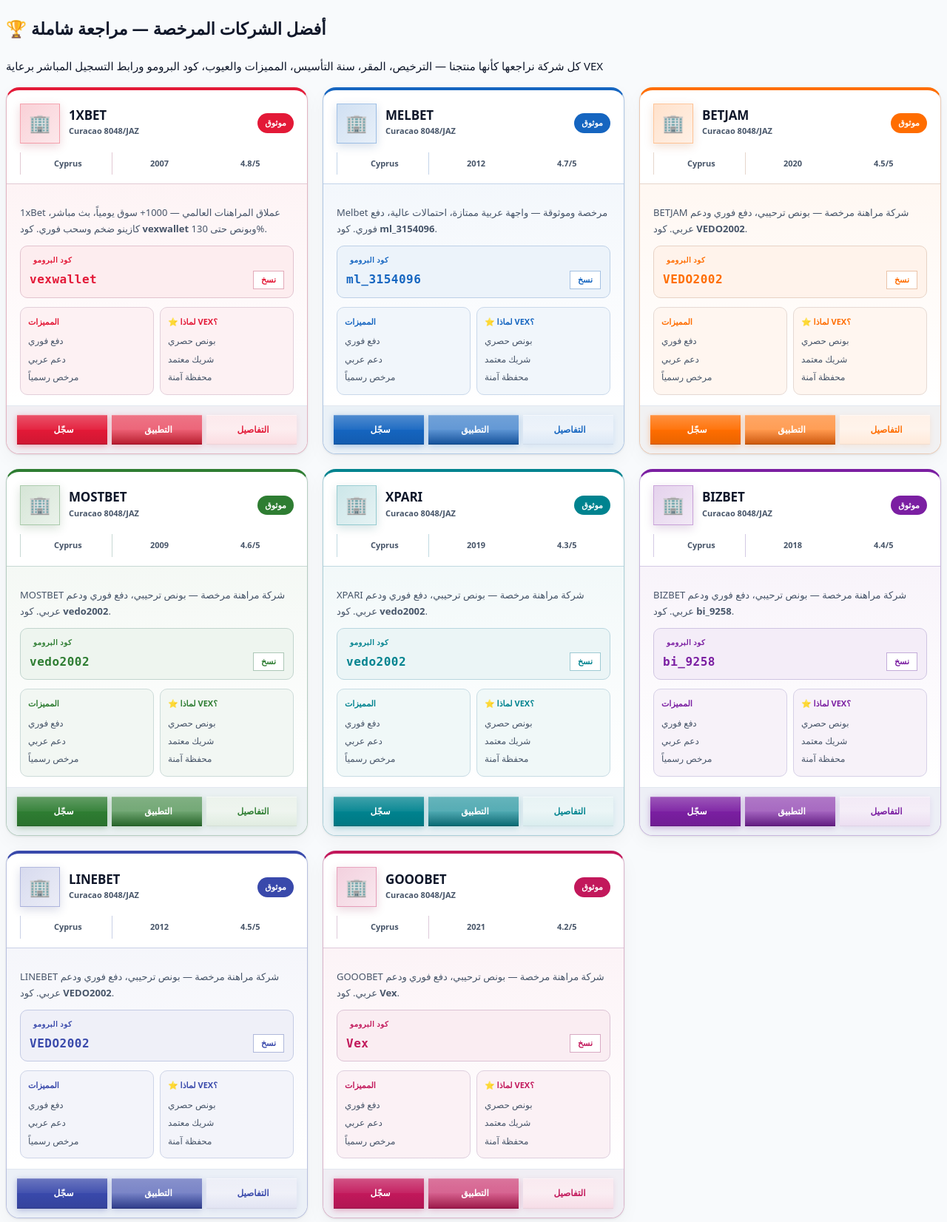
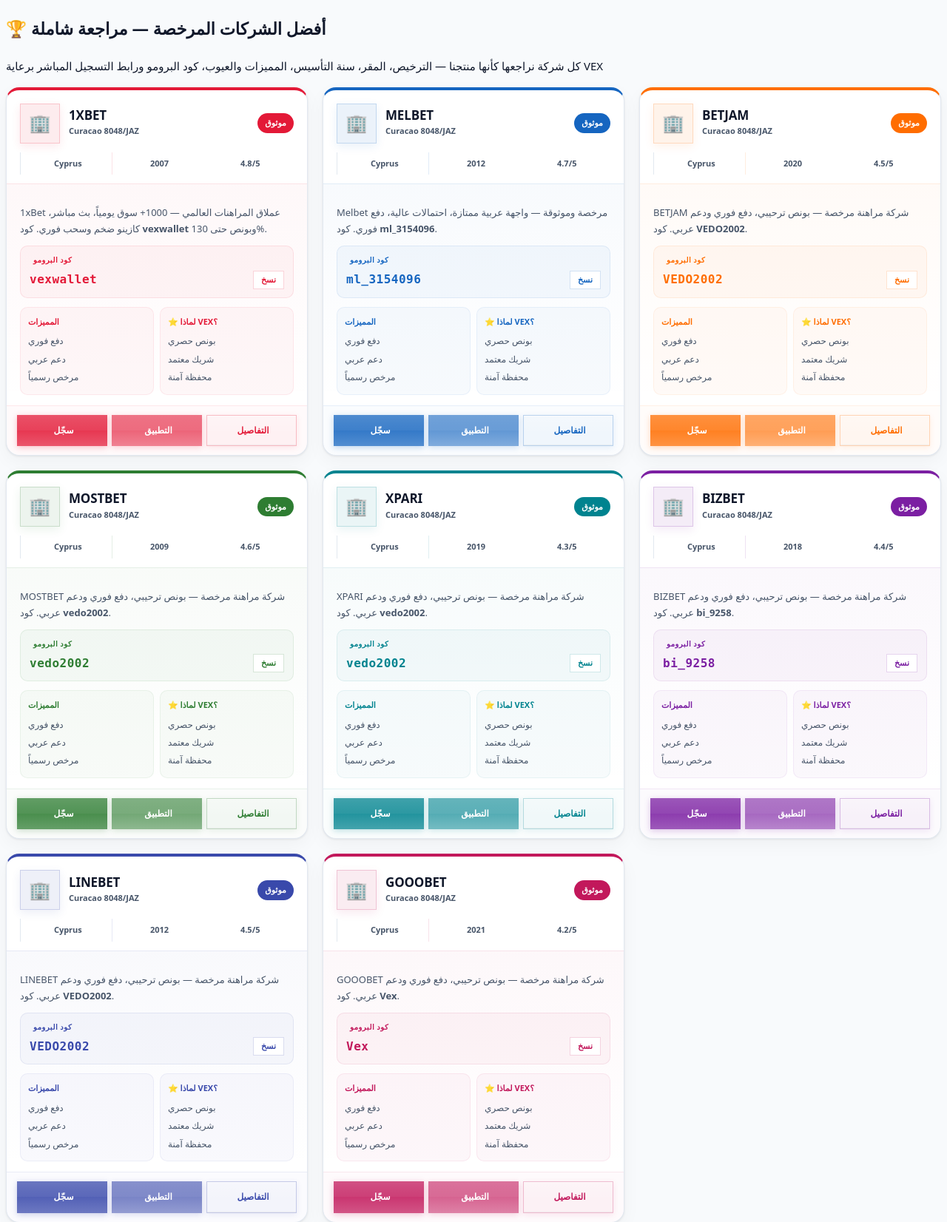
Before and after one commit to duxexch/boterx, a Flask app: page / in a window 1280 px wide. Shown: the part 420-2072 px from the top of the page at 74% size. Run offline with Flask 3, Linux system fonts and the light colour scheme; some libraries are stand-ins or nearby versions.

Commit message:
fix: use direct inline hex colors per company card instead of CSS variables

```diff
--- a/dashboard/templates/landing.html
+++ b/dashboard/templates/landing.html
@@ -1503,43 +1503,36 @@ body{font-family:'Cairo',system-ui,sans-serif;background:var(--bg);color:var(--t
 .section h2{font-size:1.6rem;font-weight:900;margin-bottom:8px;line-height:1.3;letter-spacing:-.01em}
 .section .sub{color:var(--muted);font-size:14px;margin-bottom:18px;line-height:1.7}
 
-/* ===== COMPANY CARDS - DISTINCT COLORS ===== */
+/* ===== COMPANY CARDS ===== */
 .comp-grid{display:grid;grid-template-columns:repeat(auto-fill,minmax(320px,1fr));gap:20px}
-.comp-card{position:relative;background:var(--surface);border:1px solid color-mix(in srgb,var(--card-accent,var(--green)) 25%,var(--border));border-radius:18px;overflow:hidden;display:flex;flex-direction:column;box-shadow:var(--shadow);transition:all .25s cubic-bezier(.4,0,.2,1);border-top:4px solid var(--card-accent,var(--green))}
-.comp-card:hover{transform:translateY(-6px);box-shadow:0 16px 40px color-mix(in srgb,var(--card-accent,var(--green)) 15%,rgba(0,0,0,.10));border-color:var(--card-accent,var(--green))}
-
-/* Card Header */
+.comp-card{position:relative;background:var(--surface);border:1px solid var(--border);border-radius:18px;overflow:hidden;display:flex;flex-direction:column;box-shadow:var(--shadow);transition:all .25s cubic-bezier(.4,0,.2,1);border-top:4px solid var(--card-accent,var(--green))}
+.comp-card:hover{transform:translateY(-6px);box-shadow:0 16px 40px rgba(0,0,0,.10)}
+
 .comp-head{display:flex;gap:12px;padding:18px 18px 12px;align-items:center}
-.comp-icon{width:52px;height:52px;border-radius:0;background:linear-gradient(135deg,color-mix(in srgb,var(--card-accent,var(--green)) 20%,transparent),color-mix(in srgb,var(--card-accent,var(--green)) 10%,transparent));border:1.5px solid color-mix(in srgb,var(--card-accent,var(--green)) 30%,transparent);display:flex;align-items:center;justify-content:center;font-size:24px;overflow:hidden;flex-shrink:0;box-shadow:0 4px 12px color-mix(in srgb,var(--card-accent,var(--green)) 12%,rgba(0,0,0,.06))}
+.comp-icon{width:52px;height:52px;border-radius:0;border:1.5px solid;display:flex;align-items:center;justify-content:center;font-size:24px;overflow:hidden;flex-shrink:0}
 .comp-icon img{width:100%;height:100%;object-fit:cover}
 .comp-head-info{flex:1;min-width:0}
 .comp-name{font-weight:900;font-size:17px;line-height:1.2;color:var(--text);letter-spacing:-.01em}
 .comp-license{font-size:11px;color:var(--muted);margin-top:2px;font-weight:600}
-.badge{font-size:11px;padding:4px 10px;border-radius:999px;background:var(--card-accent,var(--green));color:#fff;border:none;font-weight:800;flex-shrink:0}
-
-/* Stats Row */
-.comp-stats{display:flex;gap:0;padding:0 18px 12px;border-bottom:1px solid color-mix(in srgb,var(--card-accent,var(--green)) 15%,var(--border))}
+.badge{font-size:11px;padding:4px 10px;border-radius:999px;border:none;font-weight:800;flex-shrink:0}
+
+.comp-stats{display:flex;gap:0;padding:0 18px 12px;border-bottom:1px solid var(--border)}
 .comp-stat{flex:1;display:flex;align-items:center;justify-content:center;gap:5px;font-size:11px;color:var(--muted);padding:6px 0;font-weight:600}
-.comp-stat i{font-size:10px;color:var(--card-accent,var(--green))}
-.comp-stat:not(:last-child){border-left:1px solid color-mix(in srgb,var(--card-accent,var(--green)) 15%,var(--border))}
-
-/* Card Body */
-.comp-body{padding:14px 18px;flex:1;background:linear-gradient(180deg,color-mix(in srgb,var(--card-accent,var(--green)) 5%,transparent),transparent)}
+.comp-stat:not(:last-child){border-left:1px solid var(--border)}
+
+.comp-body{padding:14px 18px;flex:1}
 .comp-desc{font-size:13px;color:var(--muted);line-height:1.7;margin-bottom:12px}
 
-/* Promo Code */
-.comp-promo{background:color-mix(in srgb,var(--card-accent,var(--green)) 8%,var(--surface));border:1px solid color-mix(in srgb,var(--card-accent,var(--green)) 18%,var(--border));border-radius:10px;padding:10px 12px;margin-bottom:12px}
-.comp-promo-label{font-size:10px;color:var(--card-accent,var(--green));font-weight:700;text-transform:uppercase;letter-spacing:.5px;margin-bottom:4px;display:flex;align-items:center;gap:5px}
-.comp-promo-label i{color:var(--card-accent,var(--green))}
+.comp-promo{border:1px solid;border-radius:10px;padding:10px 12px;margin-bottom:12px}
+.comp-promo-label{font-size:10px;font-weight:700;text-transform:uppercase;letter-spacing:.5px;margin-bottom:4px;display:flex;align-items:center;gap:5px}
 .comp-promo-code{display:flex;align-items:center;justify-content:space-between;gap:8px}
-.comp-promo-code code{font-size:16px;font-weight:900;color:var(--card-accent,var(--green));letter-spacing:.5px}
-.copy-btn{background:var(--surface);border:1.5px solid color-mix(in srgb,var(--card-accent,var(--green)) 30%,var(--border));border-radius:0;padding:5px 10px;cursor:pointer;font-size:11px;font-weight:700;color:var(--card-accent,var(--green));transition:all .15s;font-family:'Cairo',sans-serif}
-.copy-btn:hover{background:var(--card-accent,var(--green));border-color:var(--card-accent,var(--green));color:#fff}
-
-/* Pros/Cons */
+.comp-promo-code code{font-size:16px;font-weight:900;letter-spacing:.5px}
+.copy-btn{background:var(--surface);border:1.5px solid;border-radius:0;padding:5px 10px;cursor:pointer;font-size:11px;font-weight:700;transition:all .15s;font-family:'Cairo',sans-serif}
+.copy-btn:hover{color:#fff!important}
+
 .pros-cons{display:grid;grid-template-columns:1fr 1fr;gap:8px}
-.pros-cons div{background:color-mix(in srgb,var(--card-accent,var(--green)) 6%,var(--surface));border:1px solid color-mix(in srgb,var(--card-accent,var(--green)) 12%,var(--border));border-radius:10px;padding:10px}
-.pros-cons strong{font-size:11px;display:block;margin-bottom:5px;color:var(--card-accent,var(--green))}
+.pros-cons div{border:1px solid;border-radius:10px;padding:10px}
+.pros-cons strong{font-size:11px;display:block;margin-bottom:5px}
 .pros-cons ul{list-style:none;padding:0;margin:0}
 .pros-cons li{font-size:12px;padding:2px 0;display:flex;gap:4px;color:var(--muted)}
 
@@ -1873,41 +1866,43 @@ footer a:hover{text-decoration:underline}
   <p class="sub" data-i18n="companies_sub">كل شركة نراجعها كأنها منتجنا — الترخيص، المقر، سنة التأسيس، المميزات والعيوب، كود البرومو ورابط التسجيل المباشر برعاية VEX</p>
   <div class="comp-grid">
     {% for c in companies %}
-    <article class="comp-card" style="--card-accent:{% if c.name == "1XBET" %}var(--accent-1xbet){% elif c.name == "MELBET" %}var(--accent-melbet){% elif c.name == "BETJAM" %}var(--accent-betjam){% elif c.name == "MOSTBET" %}var(--accent-mostbet){% elif c.name == "BIZBET" %}var(--accent-bizbet){% elif c.name == "XPARI" %}var(--accent-xpari){% elif c.name == "LINEBET" %}var(--accent-linebet){% elif c.name == "GOOOBET" %}var(--accent-gooobet){% else %}var(--green){% endif %}" id="company-{{ c.slug }}" itemscope itemtype="https://schema.org/Review">
+    {% set colors = {'1XBET':'#E31937','MELBET':'#1565C0','BETJAM':'#FF6D00','MOSTBET':'#2E7D32','BIZBET':'#7B1FA2','XPARI':'#00838F','LINEBET':'#3949AB','GOOOBET':'#C2185B'} %}
+    {% set cc = colors.get(c.name, '#16a34a') %}
+    <article class="comp-card" style="--card-accent:{{ cc }}" id="company-{{ c.slug }}" itemscope itemtype="https://schema.org/Review">
       <div class="comp-head">
-        <div class="comp-icon">{% if c.icon.startswith('/static') %}<img src="{{ c.icon }}" alt="{{ c.name }}" loading="lazy">{% else %}{{ c.icon }}{% endif %}</div>
+        <div class="comp-icon" style="background:{{ cc }}15;border-color:{{ cc }}30;box-shadow:0 4px 12px {{ cc }}18">{% if c.icon.startswith('/static') %}<img src="{{ c.icon }}" alt="{{ c.name }}" loading="lazy">{% else %}{{ c.icon }}{% endif %}</div>
         <div class="comp-head-info">
           <div class="comp-name" itemprop="name">{{ c.name }}</div>
           <div class="comp-license">{{ c.license }}</div>
         </div>
-        <span class="badge" data-i18n="badge_trusted">موثوق</span>
+        <span class="badge" style="background:{{ cc }};color:#fff" data-i18n="badge_trusted">موثوق</span>
       </div>
-      <div class="comp-stats">
-        <div class="comp-stat"><i class="fas fa-map-marker-alt"></i><span>{{ c.headquarters }}</span></div>
-        <div class="comp-stat"><i class="fas fa-calendar-alt"></i><span>{{ c.founded }}</span></div>
-        <div class="comp-stat"><i class="fas fa-star"></i><span itemprop="reviewRating" itemscope itemtype="https://schema.org/Rating"><span itemprop="ratingValue">{{ c.rating }}</span>/5</span></div>
+      <div class="comp-stats" style="border-bottom-color:{{ cc }}20">
+        <div class="comp-stat"><i class="fas fa-map-marker-alt" style="color:{{ cc }}"></i><span>{{ c.headquarters }}</span></div>
+        <div class="comp-stat" style="border-left-color:{{ cc }}20"><i class="fas fa-calendar-alt" style="color:{{ cc }}"></i><span>{{ c.founded }}</span></div>
+        <div class="comp-stat" style="border-left-color:{{ cc }}20"><i class="fas fa-star" style="color:{{ cc }}"></i><span itemprop="reviewRating" itemscope itemtype="https://schema.org/Rating"><span itemprop="ratingValue">{{ c.rating }}</span>/5</span></div>
       </div>
-      <div class="comp-body">
+      <div class="comp-body" style="background:linear-gradient(180deg,{{ cc }}08,transparent)">
         <p class="comp-desc" itemprop="reviewBody" data-company="{{ c.name }}" data-promo="{{ c.promo_code or 'VEX' }}" data-license="{{ c.license }}" data-hq="{{ c.headquarters }}" data-founded="{{ c.founded }}" data-rating="{{ c.rating }}">
           {% if c.name == '1XBET' %}1xBet عملاق المراهنات العالمي — 1000+ سوق يومياً، بث مباشر، كازينو ضخم وسحب فوري. كود <b>{{ c.promo_code or 'VEX' }}</b> وبونص حتى 130%.
           {% elif c.name == 'MELBET' %}Melbet مرخصة وموثوقة — واجهة عربية ممتازة، احتمالات عالية، دفع فوري. كود <b>{{ c.promo_code or 'VEX' }}</b>.
           {% else %}{{ c.name }} شركة مراهنة مرخصة — بونص ترحيبي، دفع فوري ودعم عربي. كود <b>{{ c.promo_code or 'VEX' }}</b>.{% endif %}
         </p>
         {% if c.promo_code %}
-        <div class="comp-promo">
-          <div class="comp-promo-label"><i class="fas fa-tag"></i> <span data-i18n="comp_promo">كود البرومو</span></div>
-          <div class="comp-promo-code"><code id="promo-{{ c.id }}">{{ c.promo_code }}</code><button class="copy-btn" onclick="copyPromo('{{ c.id }}','{{ c.promo_code }}')" title="Copy" data-i18n="copy_code_btn">نسخ</button></div>
+        <div class="comp-promo" style="background:{{ cc }}0a;border-color:{{ cc }}18">
+          <div class="comp-promo-label" style="color:{{ cc }}"><i class="fas fa-tag"></i> <span data-i18n="comp_promo">كود البرومو</span></div>
+          <div class="comp-promo-code"><code id="promo-{{ c.id }}" style="color:{{ cc }}">{{ c.promo_code }}</code><button class="copy-btn" style="border-color:{{ cc }}30;color:{{ cc }}" onclick="copyPromo('{{ c.id }}','{{ c.promo_code }}')" title="Copy" data-i18n="copy_code_btn">نسخ</button></div>
         </div>
         {% endif %}
         <div class="pros-cons">
-          <div><strong data-i18n="pros_title">المميزات</strong><ul><li data-i18n="pros_instant">دفع فوري</li><li data-i18n="pros_arabic">دعم عربي</li><li data-i18n="pros_licensed">مرخص رسمياً</li></ul></div>
-          <div><strong data-i18n="why_vex_pros_title">⭐ لماذا VEX؟</strong><ul><li data-i18n="why_vex_bonus">بونص حصري</li><li data-i18n="why_vex_verified">شريك معتمد</li><li data-i18n="why_vex_wallet">محفظة آمنة</li></ul></div>
+          <div style="background:{{ cc }}08;border-color:{{ cc }}12"><strong style="color:{{ cc }}" data-i18n="pros_title">المميزات</strong><ul><li data-i18n="pros_instant">دفع فوري</li><li data-i18n="pros_arabic">دعم عربي</li><li data-i18n="pros_licensed">مرخص رسمياً</li></ul></div>
+          <div style="background:{{ cc }}08;border-color:{{ cc }}12"><strong style="color:{{ cc }}" data-i18n="why_vex_pros_title">⭐ لماذا VEX؟</strong><ul><li data-i18n="why_vex_bonus">بونص حصري</li><li data-i18n="why_vex_verified">شريك معتمد</li><li data-i18n="why_vex_wallet">محفظة آمنة</li></ul></div>
         </div>
       </div>
-      <div class="comp-cta">
-        <a href="javascript:void(0)" class="cta-main" onclick="event.preventDefault();openRegModal('{{ c.id }}','{{ c.name }}','{{ c.icon }}','{{ c.affiliate_link }}','{{ c.app_link }}','{{ c.promo_code or "VEX" }}')"><i class="fas fa-user-plus"></i> <span data-i18n="comp_cta_register" data-company-name="{{ c.name }}">سجّل</span></a>
-        <a href="{{ c.app_link or '#' }}" class="cta-app" target="_blank" rel="noopener"><i class="fas fa-download"></i> <span data-i18n="download_app">التطبيق</span></a>
-        <a href="/company/{{ c.id }}" class="cta-sec"><i class="fas fa-info-circle"></i> <span data-i18n="comp_cta_details">التفاصيل</span></a>
+      <div class="comp-cta" style="background:{{ cc }}05;border-top-color:{{ cc }}15">
+        <a href="javascript:void(0)" class="cta-main" style="background:linear-gradient(180deg,{{ cc }},{{ cc}}dd,{{ cc}}bb);color:#fff;box-shadow:0 2px 8px {{ cc }}40" onclick="event.preventDefault();openRegModal('{{ c.id }}','{{ c.name }}','{{ c.icon }}','{{ c.affiliate_link }}','{{ c.app_link }}','{{ c.promo_code or "VEX" }}')"><i class="fas fa-user-plus"></i> <span data-i18n="comp_cta_register" data-company-name="{{ c.name }}">سجّل</span></a>
+        <a href="{{ c.app_link or '#' }}" class="cta-app" style="background:linear-gradient(180deg,{{ cc }}cc,{{ cc }}aa,{{ cc }}88);color:#fff;box-shadow:0 2px 8px {{ cc }}30" target="_blank" rel="noopener"><i class="fas fa-download"></i> <span data-i18n="download_app">التطبيق</span></a>
+        <a href="/company/{{ c.id }}" class="cta-sec" style="background:{{ cc }}0a;color:{{ cc }};border:1.5px solid {{ cc }}40"><i class="fas fa-info-circle"></i> <span data-i18n="comp_cta_details">التفاصيل</span></a>
       </div>
       <meta itemprop="author" content="VEX Games">
     </article>
```
